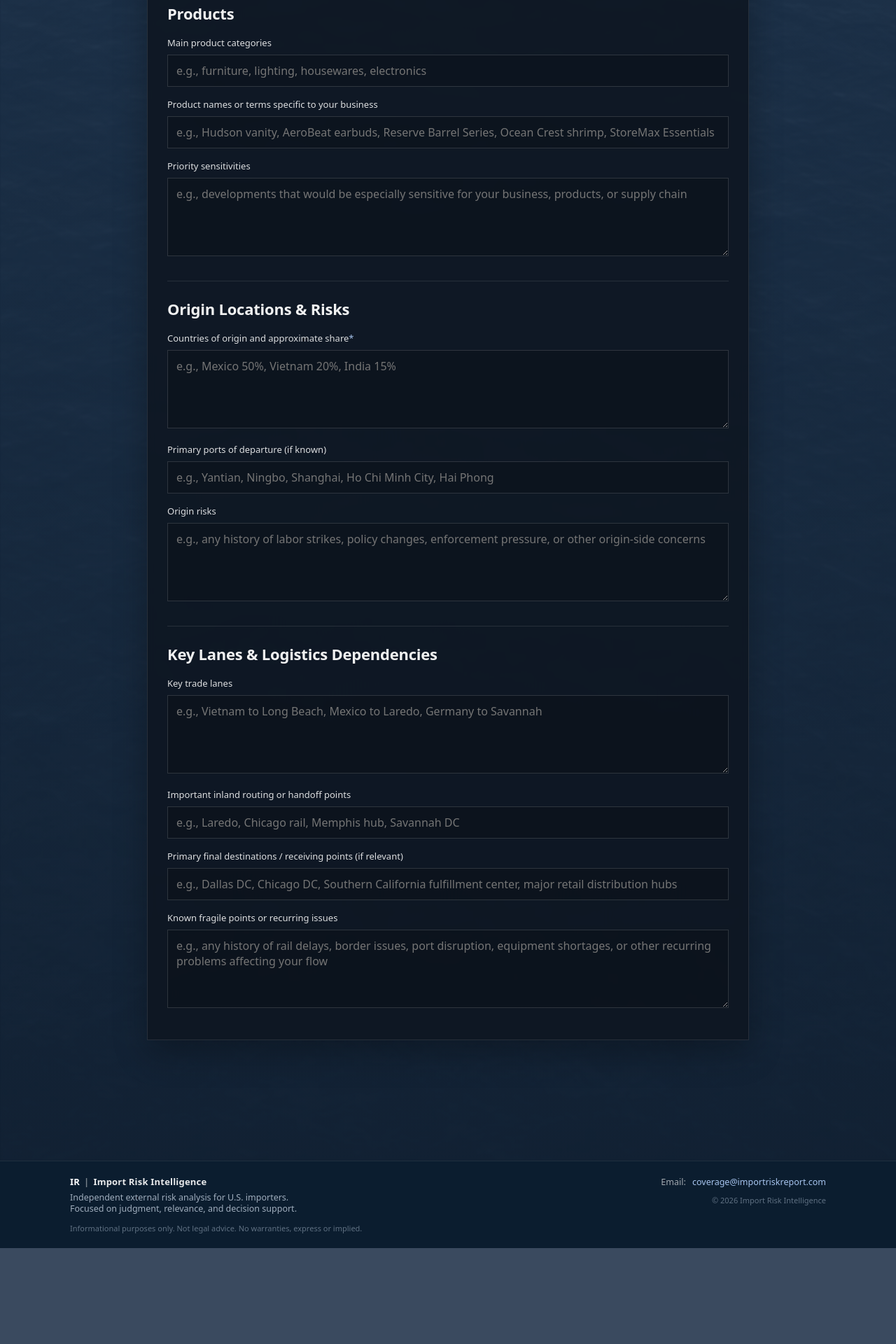
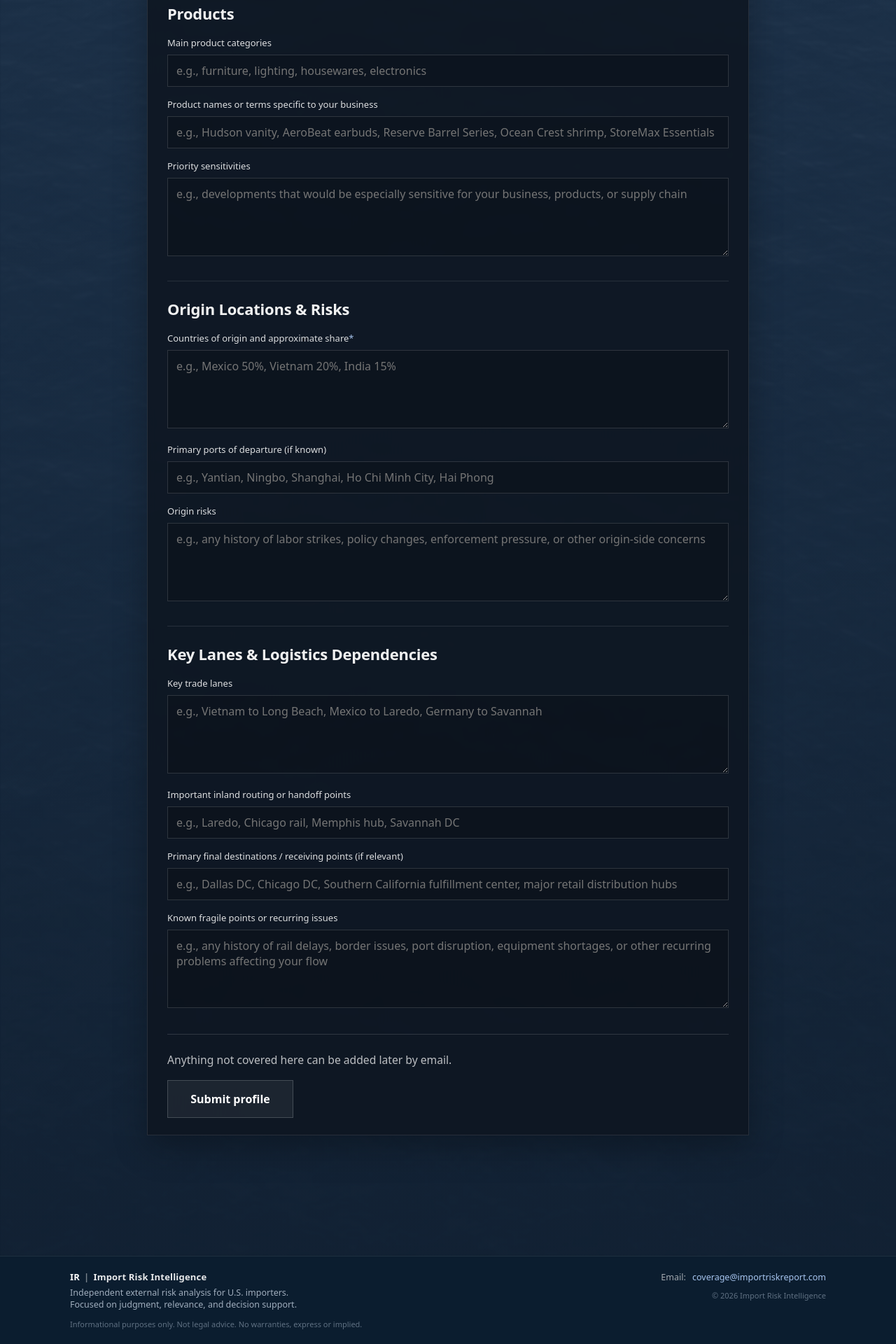
Before and after one commit to importrisk/import-risk-intelligence-site, a Jekyll site: the page built from client-profile.html, in a window 1280 px wide. Shown: the part 1488-3408 px from the top of the page at 70% size. Built offline with Jekyll 4.4.1, drawn with Linux system fonts in a browser that asks for light colours; before the commit the page ends 3271 px from its top, so only the background shows below that.

Commit message:
Update client-profile.html

```diff
--- a/client-profile.html
+++ b/client-profile.html
@@ -15,6 +15,58 @@
 
   .site-footer .footer-nav{
     display: none !important;
+  }
+
+  .cp-form-footer{
+    margin-top: 2rem;
+    padding-top: 1.5rem;
+    border-top: 1px solid rgba(255,255,255,0.14);
+  }
+
+  .cp-form-note{
+    margin: 0 0 1rem;
+    color: rgba(255,255,255,0.72);
+    font-size: 0.98rem;
+    line-height: 1.6;
+  }
+
+  .cp-submit-btn{
+    display: inline-flex;
+    align-items: center;
+    justify-content: center;
+    min-width: 180px;
+    padding: 0.95rem 1.35rem;
+    border: 1px solid rgba(255,255,255,0.18);
+    background: rgba(255,255,255,0.06);
+    color: #fff;
+    font: inherit;
+    font-weight: 600;
+    cursor: pointer;
+    transition: background 0.2s ease, border-color 0.2s ease, opacity 0.2s ease;
+  }
+
+  .cp-submit-btn:hover{
+    background: rgba(255,255,255,0.10);
+    border-color: rgba(255,255,255,0.28);
+  }
+
+  .cp-submit-btn:disabled{
+    opacity: 0.7;
+    cursor: wait;
+  }
+
+  .cp-form-status{
+    margin: 1rem 0 0;
+    font-size: 0.98rem;
+    line-height: 1.6;
+  }
+
+  .cp-form-status-success{
+    color: #b9f3c4;
+  }
+
+  .cp-form-status-error{
+    color: #ffb3b3;
   }
 </style>
 
@@ -44,7 +96,9 @@
           </p>
         </div>
 
-        <form class="cp-form" action="#" method="post">
+        <form class="cp-form" id="client-profile-form" action="https://formspree.io/f/YOUR_FORMSPREE_ID" method="post">
+          <input type="hidden" name="_subject" value="New IRI Client Profile Submission">
+
           <section class="cp-section" aria-labelledby="company-overview-title">
             <div class="cp-section-head">
               <h3 id="company-overview-title" class="cp-section-title">Company Overview</h3>
@@ -344,8 +398,73 @@
               ></textarea>
             </div>
           </section>
+
+          <div class="cp-form-footer">
+            <p class="cp-form-note">
+              Anything not covered here can be added later by email.
+            </p>
+
+            <button class="cp-submit-btn" type="submit">Submit profile</button>
+
+            <p class="cp-form-status cp-form-status-success" id="cp-form-success" hidden>
+              Thanks. Your client profile was submitted successfully.
+            </p>
+
+            <p class="cp-form-status cp-form-status-error" id="cp-form-error" hidden>
+              Something went wrong and your profile could not be submitted. Please try again or email me directly.
+            </p>
+          </div>
         </form>
       </div>
     </div>
   </section>
 </main>
+
+<script>
+  (function () {
+    const form = document.getElementById('client-profile-form');
+    const successMessage = document.getElementById('cp-form-success');
+    const errorMessage = document.getElementById('cp-form-error');
+
+    if (!form) return;
+
+    form.addEventListener('submit', async function (event) {
+      event.preventDefault();
+
+      successMessage.hidden = true;
+      errorMessage.hidden = true;
+
+      const submitButton = form.querySelector('button[type="submit"]');
+      const originalButtonText = submitButton ? submitButton.textContent : '';
+
+      if (submitButton) {
+        submitButton.disabled = true;
+        submitButton.textContent = 'Submitting...';
+      }
+
+      try {
+        const response = await fetch(form.action, {
+          method: form.method,
+          body: new FormData(form),
+          headers: {
+            Accept: 'application/json'
+          }
+        });
+
+        if (response.ok) {
+          form.reset();
+          successMessage.hidden = false;
+        } else {
+          errorMessage.hidden = false;
+        }
+      } catch (error) {
+        errorMessage.hidden = false;
+      } finally {
+        if (submitButton) {
+          submitButton.disabled = false;
+          submitButton.textContent = originalButtonText;
+        }
+      }
+    });
+  })();
+</script>
```
